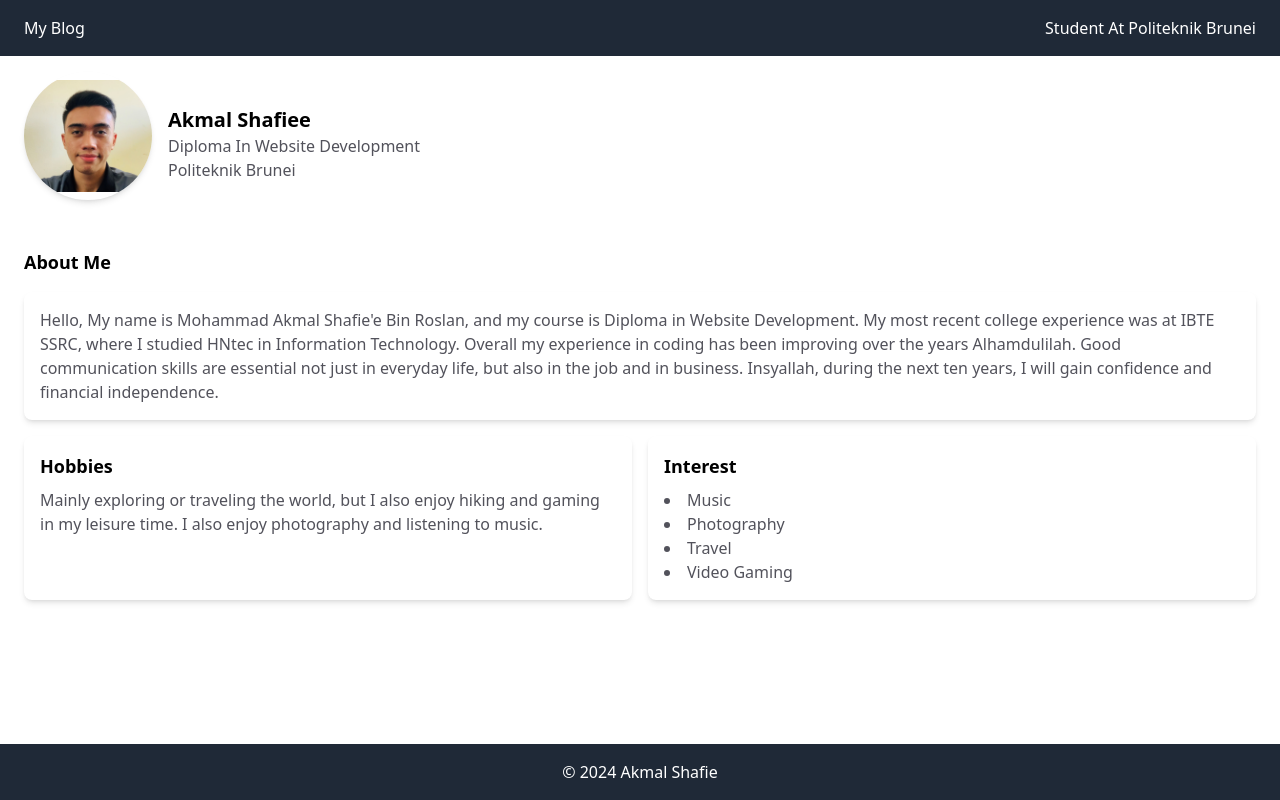
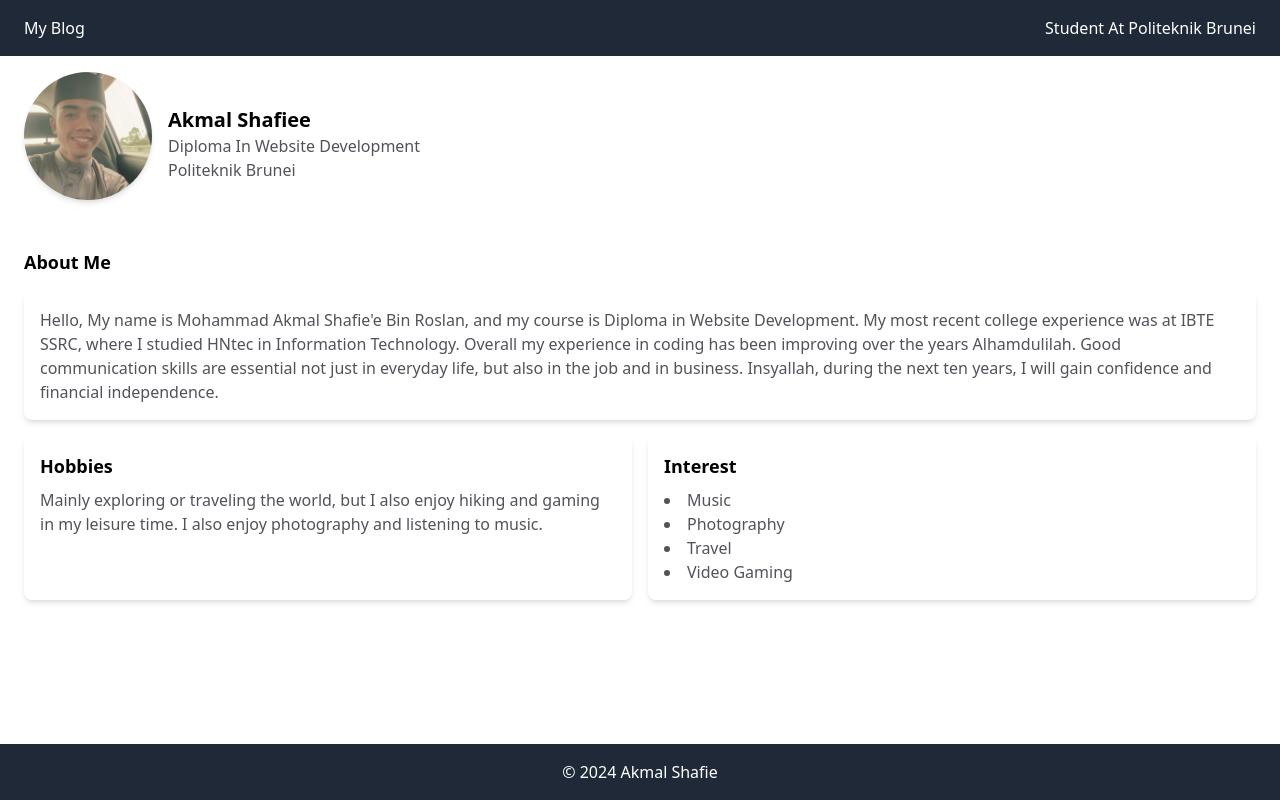
Before and after one commit to LalaDotExe/AS3-ASG3, a Vue app: page / in a window 1280 px wide. Built offline with nearby package versions, Linux system fonts and the light colour scheme.

Commit message:
Updating images

```diff
--- a/src/App.vue
+++ b/src/App.vue
@@ -14,7 +14,7 @@ import HelloWorld from "./components/HelloWorld.vue";
     <img
       src="./assets/Akmal.JPG"
       alt="Profile Picture"
-      class="w-32 h-32 rounded-full object-contain shadow-md mb-4 md:mr-4"
+      class="w-32 h-32 rounded-full object-cover shadow-md mb-4 md:mr-4"
       crossorigin="anonymous"
     />
     <div>
```
Also changed, not shown: src/assets/Akmal.JPG.
